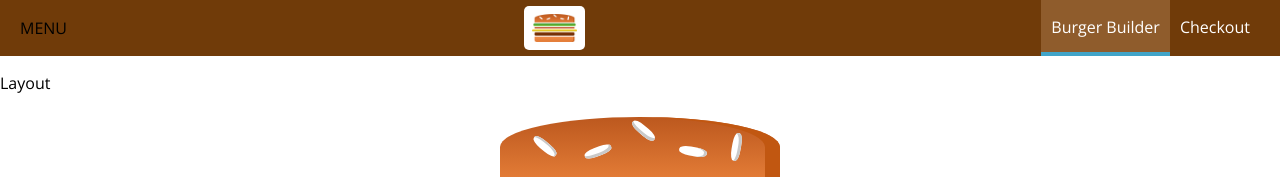
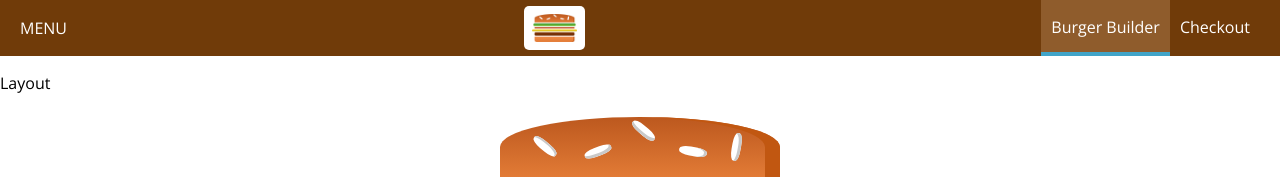
Before and after one commit to footios/burger, a React app: page / in a window 1280 px wide. Shown: the top 179 px of the page. Built offline with nearby package versions, Linux system fonts and the light colour scheme.

Commit message:
added css
We also added the component Menu

```diff
--- /dev/null
+++ b/src/components/Navigation/Toolbar/Menu/Menu.js
@@ -0,0 +1,9 @@
+import React from "react";
+import classes from "./Menu.module.css";
+
+// child of Toolbar
+const Menu = props => {
+  return <div className={classes.Menu}>MENU</div>;
+};
+
+export default Menu;
--- /dev/null
+++ b/src/components/Navigation/Toolbar/Menu/Menu.module.css
@@ -0,0 +1,26 @@
+.Menu {
+  margin: 10px 0;
+  box-sizing: border-box;
+  display: block;
+  width: 100%;
+  cursor: pointer;
+  color: white;
+}
+
+.Menu:hover {
+  /* links of the page that we currently are */
+  color: #40a4c8;
+}
+
+/* This is not really needed, because when sidedrawer is open,
+ the Menu gets coverd. But if I ommit it the NavigationItems
+ (Burger Builder and Checkout) change style ??? */
+@media (min-width: 500px) {
+  .Menu {
+    margin: 0;
+    display: flex;
+    height: 100%;
+    width: auto;
+    align-items: center;
+  }
+}
--- a/src/components/Navigation/Toolbar/Toolbar.js
+++ b/src/components/Navigation/Toolbar/Toolbar.js
@@ -2,12 +2,13 @@ import React from "react";
 import classes from "./Toolbar.module.css";
 import Logo from "../../Logo/Logo";
 import NavigationItems from "../NavigationItems/NavigationItems";
+import Menu from "./Menu/Menu";
 
 // child of Layout
 const toolbar = props => {
   return (
     <header className={classes.Toolbar}>
-      <div>MENU</div>
+      <Menu />
       <div className={classes.Logo}>
         <Logo />
       </div>
```
Also changed, not shown: 1 other file (tests, documents, lock files or other folders).
